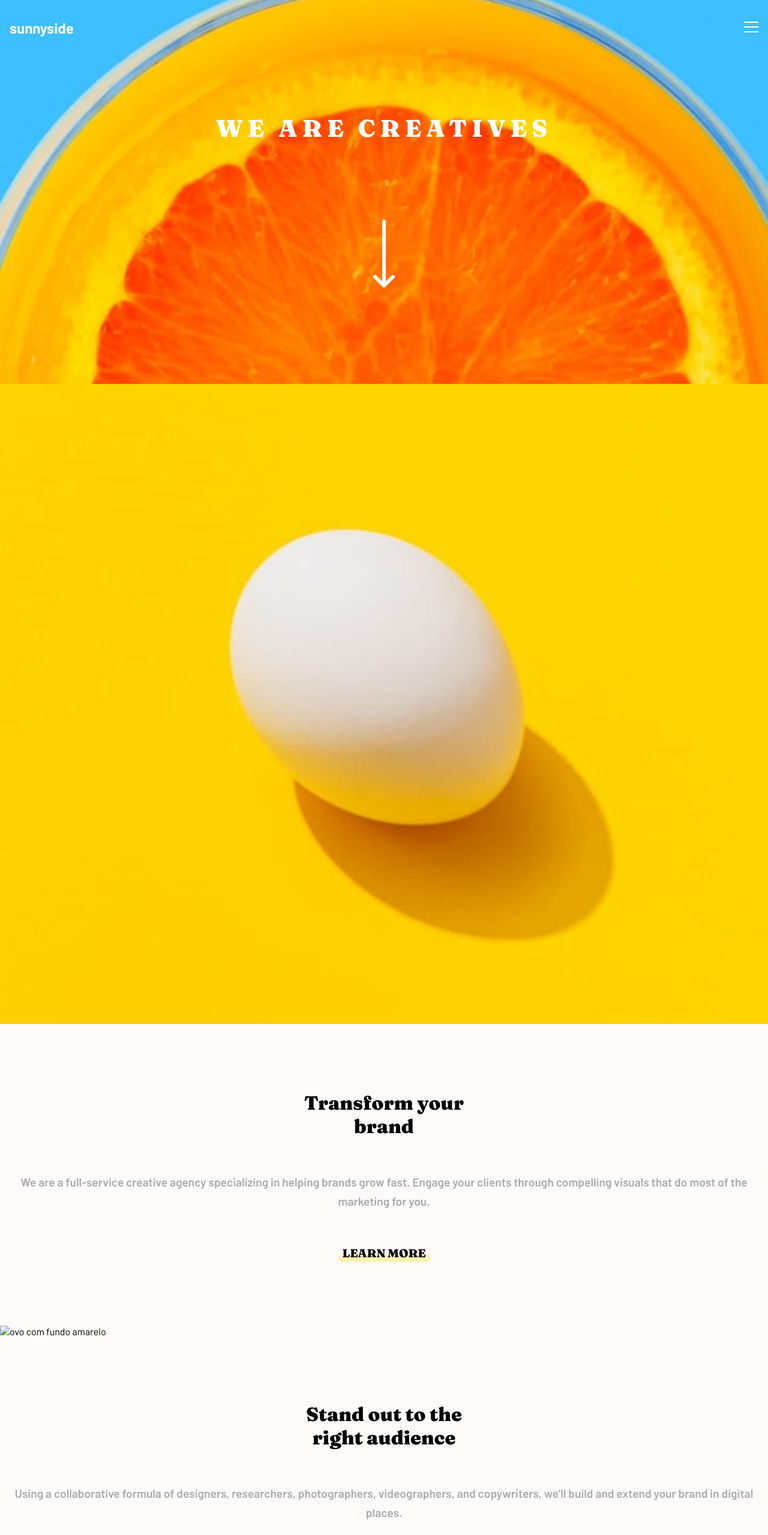
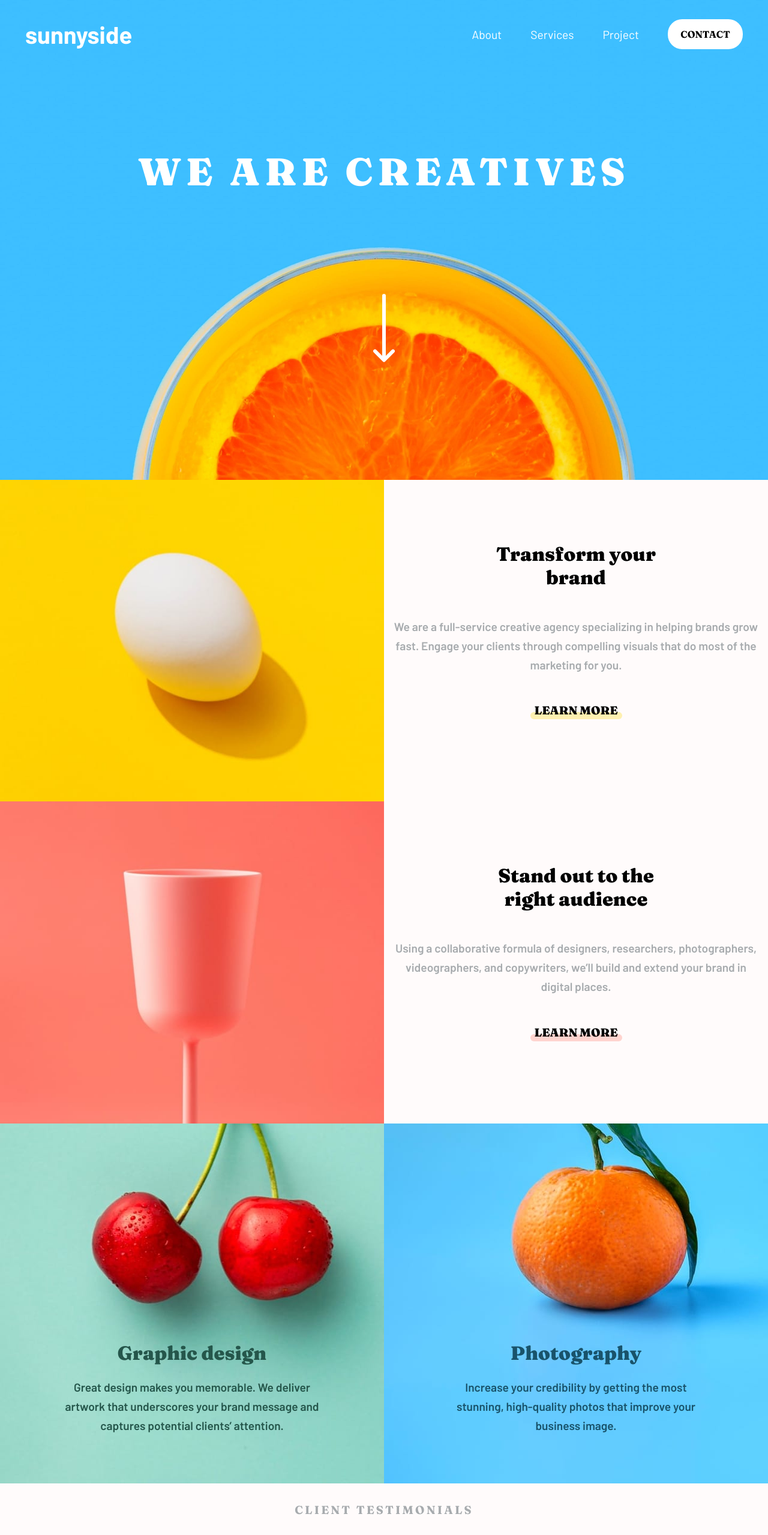
Before and after one commit to RyanAlvesz/sunnyside, a plain HTML site: page index.html in a window 1280 px wide. Shown: the top 2559 px of the page at 60% size. Drawn offline with Linux system fonts and the light colour scheme.

Commit message:
Versão Web em Andamento

```diff
--- a/index.html
+++ b/index.html
@@ -9,6 +9,7 @@
     <link href="https://fonts.googleapis.com/css2?family=Barlow:wght@400;600;700;900&display=swap" rel="stylesheet">
     <link href="https://fonts.googleapis.com/css2?family=Fraunces:wght@400;700;900&display=swap" rel="stylesheet">
     <link rel="stylesheet" href="./style.css">
+    <link rel="icon" href="./images/favicon-32x32.png">
     <title>Sunnyside</title>
 </head>
 
@@ -18,6 +19,12 @@
             <div class="logo">sunnyside</div>
             <div class="menu">
                 <img src="./images/icon-hamburger.svg" alt="icone hamburger">
+            </div>
+            <div class="nav-menu">
+                <p>About</p>
+                <p>Services</p>
+                <p>Project</p>
+                <div class="contact">Contact</div>
             </div>
         </nav>
         <h1> We are creatives
@@ -45,8 +52,8 @@
             </div>
 
             <picture>
-                <source media="(min-width:465px)" srcset="./images/desktop/stand-out.jpg">
-                <img src="./images/mobile/image-stand-out.jpg" alt="ovo com fundo amarelo">
+                <source media="(min-width:465px)" srcset="./images/desktop/image-stand-out.jpg">
+                <img src="./images/mobile/image-stand-out.jpg" alt="taça vermelha em um fundo vermelho">
             </picture>
 
             <div class="description">
@@ -109,10 +116,22 @@
         </div>
 
         <section class="images">
-            <img src="./images/mobile/image-gallery-milkbottles.jpg" alt="garrafas de leite em uma fundo de céu">
-            <img src="./images/mobile/image-gallery-orange.jpg" alt="laranja em um prato">
-            <img src="./images/mobile/image-gallery-cone.jpg" alt="casquinha de sorvete em um fundo azul">
-            <img src="./images/mobile/image-gallery-sugar-cubes.jpg" alt="cubos de açúcar empilhados em um fundo vermelho">
+            <picture>
+                <source media="(min-width:465px)" srcset="./images/desktop/image-gallery-milkbottles.jpg">
+                <img src="./images/mobile/image-gallery-milkbottles.jpg" alt="garrafas de leite em uma fundo de céu">
+            </picture>
+            <picture>
+                <source media="(min-width:465px)" srcset="./images/desktop/image-gallery-orange.jpg">
+                <img src="./images/mobile/image-gallery-orange.jpg" alt="laranja em um prato">
+            </picture>
+            <picture>
+                <source media="(min-width:465px)" srcset="./images/desktop/image-gallery-cone.jpg">
+                <img src="./images/mobile/image-gallery-cone.jpg" alt="casquinha de sorvete em um fundo azul">
+            </picture>
+            <picture>
+                <source media="(min-width:465px)" srcset="./images/desktop/image-gallery-sugarcubes.jpg">
+                <img src="./images/mobile/image-gallery-sugar-cubes.jpg" alt="cubos de açúcar empilhados em um fundo vermelho">
+            </picture>
         </div>
 
     </main>
--- a/style.css
+++ b/style.css
@@ -45,6 +45,10 @@ header nav {
 header .logo {
     font-size: 1.5rem;
     font-weight: 700;
+}
+
+header .nav-menu{
+    display: none;
 }
 
 header h1 {
@@ -205,7 +209,8 @@ header h1 {
     height: auto;
 }
 
-.images img{
+picture img{
+    height: 100%;
     width: 100%;
 }
 
@@ -250,3 +255,133 @@ footer .logo{
 .social img{
     width: 1.4rem;
 }
+
+@media (min-width: 1024px){
+
+    header {
+        height: 100vh;
+        background-image: url(./images/desktop/image-header.jpg);
+        padding: 32px 42px;
+    }
+
+    header .logo {
+        font-size: 2.5rem;
+    }
+
+    header h1 {
+        font-family: var(--title-font);
+        font-size: 4rem;
+        text-transform: uppercase;
+        font-weight: 900;
+        letter-spacing: .5rem;
+    }
+
+    header .menu{
+        display: none;
+    }
+
+    header .nav-menu{
+        display: flex;
+        align-items: center;
+        gap: 48px;
+        font-style: var(--text-font);
+        font-size: 1.2rem;
+    }
+
+    .contact{
+        font-family: var(--title-font);
+        color: black;
+        display: flex;
+        align-items: center;
+        justify-content: center;
+        background-color: var(--white);
+        height: 50px;
+        width: 125px;
+        border-radius: 24px;
+        font-size: 1rem;
+        font-weight: 600;
+        text-transform: uppercase;
+    }
+
+    .info{
+        display: grid;
+        grid-template-areas:
+        "pt2 pt2"
+        "pt3 pt4"
+        "pt5 pt6";
+    }
+
+    .info:nth-child(1){
+        grid-area: pt1;
+    }
+    .info:nth-child(2){
+        grid-area: pt2;
+    }
+    .info:nth-child(3){
+        grid-area: pt3;
+    }
+    .info:nth-child(4){
+        grid-area: pt4;
+    }
+    .info:nth-child(5){
+        grid-area: pt5;
+    }
+    .info:nth-child(6){
+        grid-area: pt6;
+    }
+
+    .container.graphic{
+        background-image: url(./images/desktop/image-graphic-design.jpg);
+    }
+
+    .container.photography{
+        background-image: url(./images/desktop/image-photography.jpg);
+    }
+
+    .container{
+        display: flex;
+        justify-content: center;
+        align-items: flex-end;
+    }
+
+    .container .description{
+        width: 72%;
+        height: 100%;
+    }
+
+    .testimonials{
+        display: flex;
+        justify-content: center;
+        align-content: center;
+        flex-direction: row;
+        flex-wrap: wrap;
+    }
+
+    .testimonials-title{
+        font-size: 1.2rem;
+        width: 100%;
+        padding: 32px 0;
+    }
+
+    .client{
+        width: 400px;
+        height: auto;
+    }
+
+    .images{
+        display: grid;
+        grid-template-columns: 1fr 1fr 1fr 1fr;
+    }
+
+    picture img{
+        height: 100%;
+        width: 100%;
+    }
+
+    footer{
+        gap: 128px;
+    }
+
+
+
+}
```
